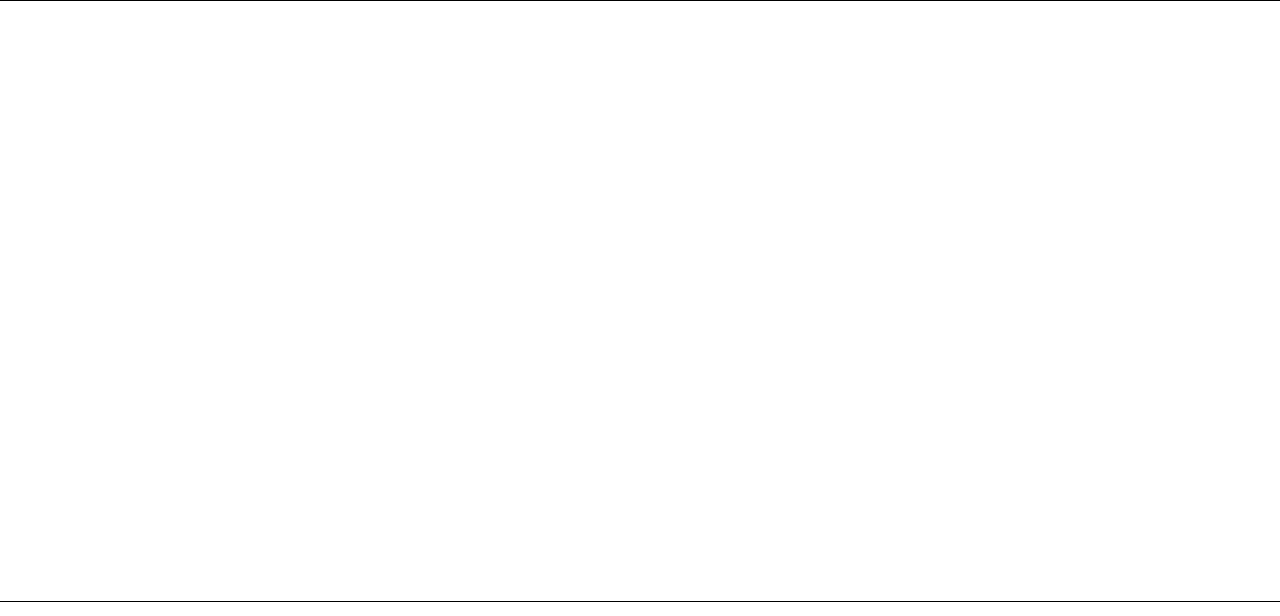
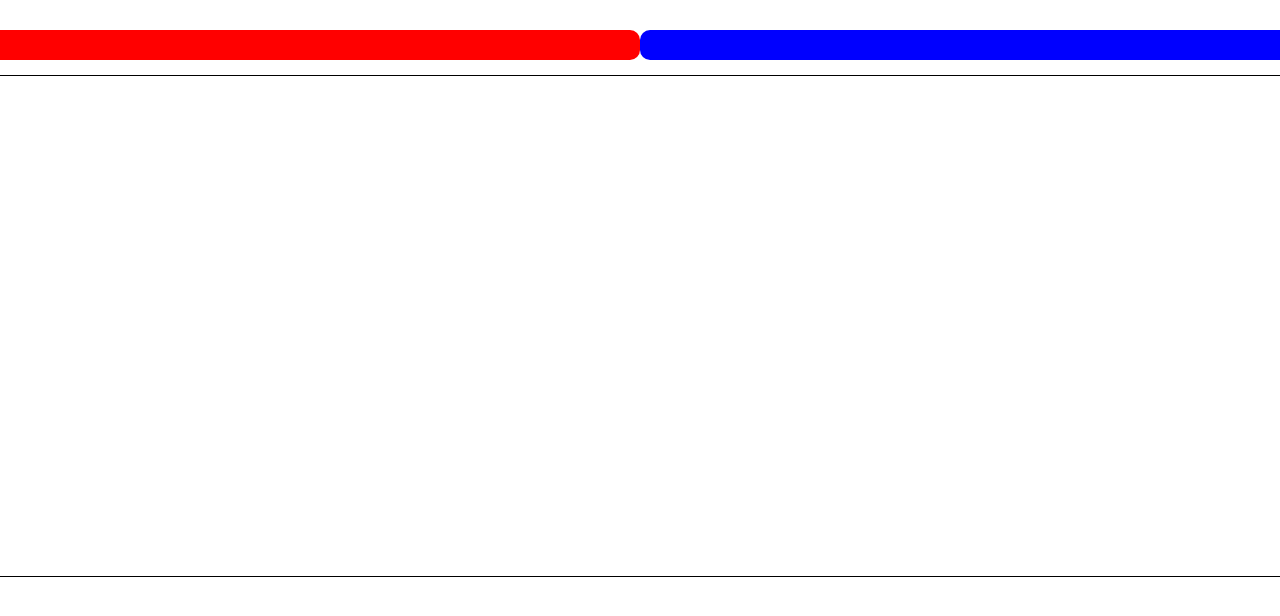
Before and after one commit to ElMantos/corious-george, a website built with webpack: page dist/index.html in a window 1280 px wide. Built offline with nearby package versions, Linux system fonts and the light colour scheme.

Commit message:
add status indicators

```diff
--- a/src/Characters/Player.js
+++ b/src/Characters/Player.js
@@ -1,5 +1,7 @@
 import LiveEntity from "./LiveEntity";
 import { ManaBall } from "~/Projectiles";
+import { Indicator } from "~/Controllers";
+
 import playerSprites from "~/assets/sprites/hero.png";
 
 class Player extends LiveEntity {
@@ -19,6 +21,7 @@ class Player extends LiveEntity {
   frameX = 0;
   frameY = 0;
   spriteInterval;
+  regainingEnergy;
 
   constructor(name, id, posX, posY, height, width) {
     super(name, id, posX, posY, 0, 0, height, width);
@@ -26,11 +29,18 @@ class Player extends LiveEntity {
     this.velocity = 0;
     this.velocitySpeed = 1 / 10;
     this.health = 50;
+    this.energy = 50;
+    this.maxEnergy = 50;
     this.sprite = new Image(this.width, this.height);
     this.sprite.src = playerSprites;
+    this.healthIndicator = new Indicator("health", this.health);
+    this.energyIndicator = new Indicator("energy", this.energy);
   }
 
-  takeDamage = amount => (this.health -= amount);
+  takeDamage = amount => {
+    this.healthIndicator.setPercentage(this.health);
+    this.health -= amount;
+  };
 
   isAlive = () => this.health > 0;
 
@@ -142,7 +152,9 @@ class Player extends LiveEntity {
   };
 
   createProjectile = () => {
-    if (this.canShoot) {
+    if (this.canShoot && this.energy - ManaBall.energyRequired() >= 0) {
+      this.energy -= ManaBall.energyRequired();
+
       this.projectiles.push(
         new ManaBall(
           this.posX,
@@ -169,6 +181,26 @@ class Player extends LiveEntity {
         this.canShoot = true;
       }, this.shootingSpeed - 10);
     }
+    this.regainEnergy();
+
+    this.energyIndicator.setPercentage(this.energy);
+  };
+
+  regainEnergy = () => {
+    if (!this.regainingEnergy) {
+      console.log("setting interval");
+      const interval = setInterval(() => {
+        this.regainingEnergy = true;
+
+        if (this.energy >= this.maxEnergy) {
+          clearInterval(interval);
+          this.regainingEnergy = false;
+        } else {
+          this.energy += 1;
+          this.energyIndicator.setPercentage(this.energy);
+        }
+      }, 500);
+    }
   };
 
   getSpritesOffsetX = () => {
--- /dev/null
+++ b/src/Controllers/Indicator.js
@@ -0,0 +1,14 @@
+class Indicator {
+  indicator;
+  max;
+  constructor(elementId, max) {
+    this.indicator = document.getElementById(elementId);
+    this.max = max;
+  }
+
+  setPercentage(currentAmount) {
+    this.indicator.style.width = `${(100 / this.max) * currentAmount}%`;
+  }
+}
+
+export default Indicator;
--- a/src/Controllers/index.js
+++ b/src/Controllers/index.js
@@ -1,2 +1,3 @@
 export { default as MovementController } from "./MovementController";
 export { default as Controller } from "./Controller";
+export { default as Indicator } from "./Indicator";
--- a/src/Projectiles/ManaBall.js
+++ b/src/Projectiles/ManaBall.js
@@ -10,16 +10,20 @@ class ManaBall extends Projectile {
   duration = 1000;
   spriteInterval;
 
-  static getSpeedMultiplies() {
-    return 9;
-  }
-
   constructor(posX, posY, angle, speedX, speedY, ownerID, width, height) {
     super(posX, posY, angle, speedX, speedY, ownerID, width, height);
 
     this.sprite = new Image();
     this.sprite.src = projectileSprite;
     this.updateAnimation();
+  }
+
+  static getSpeedMultiplies() {
+    return 9;
+  }
+
+  static energyRequired() {
+    return 5;
   }
 
   getSpritesOffsetX = () => {
--- a/src/index.js
+++ b/src/index.js
@@ -11,7 +11,7 @@ import "./style.scss";
 let ctx = document.getElementById("ctx").getContext("2d");
 
 ctx.canvas.width = 1300; // window.innerWidth;
-ctx.canvas.height = 600; // window.innerHeight;
+ctx.canvas.height = 500; // window.innerHeight;
 
 const Player = createPlayer();
 Player.fillColor = "blue";
--- a/src/style.scss
+++ b/src/style.scss
@@ -1,7 +1,41 @@
+* {
+  box-sizing: border-box;
+}
+
 body {
   .world {
     display: flex;
     justify-content: center;
     align-items: center;
+    margin-top: 30px;
+
+    .status {
+      display: flex;
+      margin-bottom: 15px;
+      .indicator {
+        height: 100%;
+        transition: all 0.3s;
+        border-radius: 10px;
+      }
+      .health {
+        height: 30px;
+        .indicator {
+          background-color: red;
+        }
+      }
+
+      .energy {
+        height: 30px;
+        .indicator {
+          float: right;
+          width: 100%;
+          background-color: blue;
+        }
+      }
+    }
+  }
+
+  .half {
+    width: 50%;
   }
 }
```
Also changed, not shown: dist/index.html.
